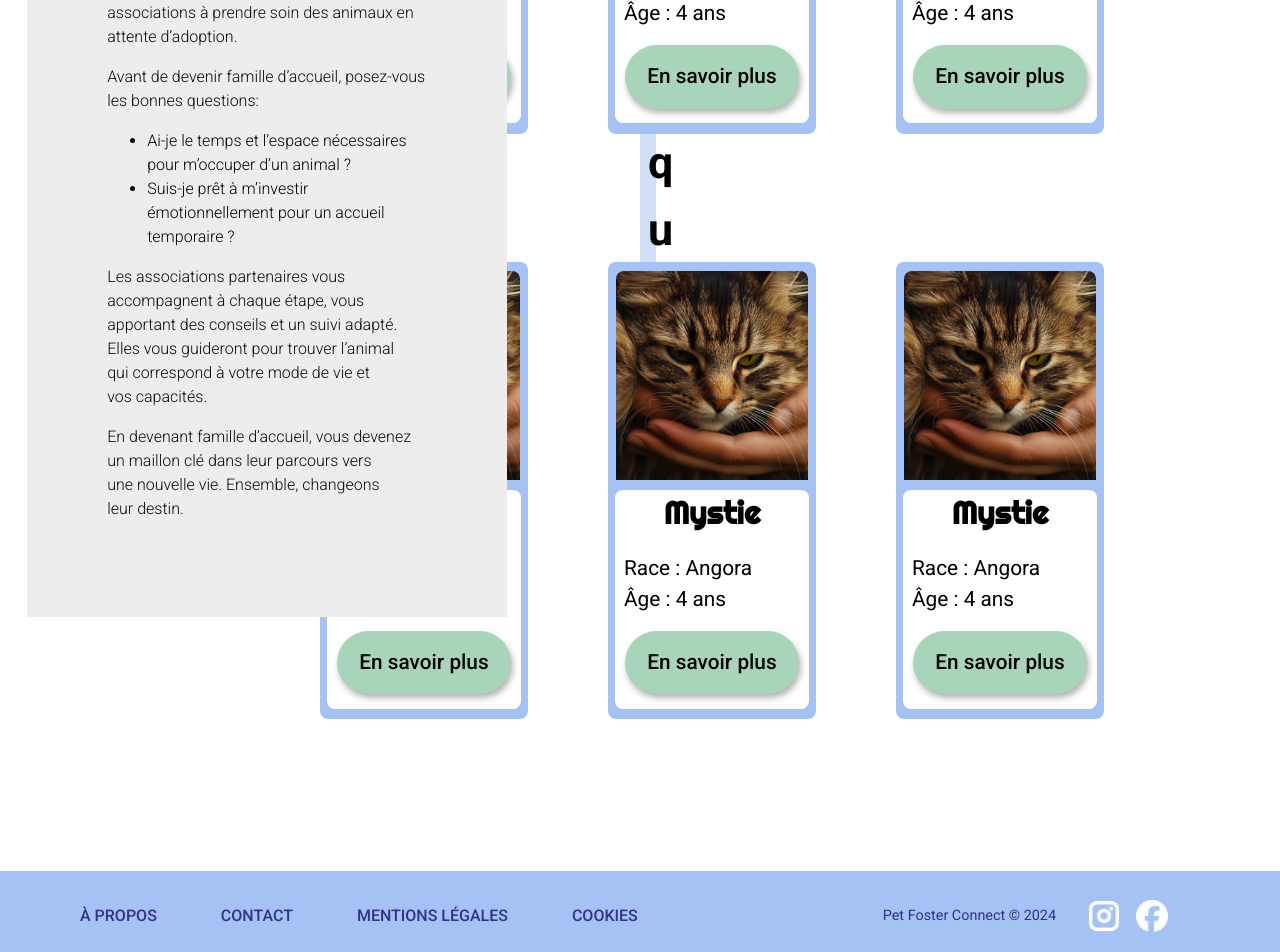
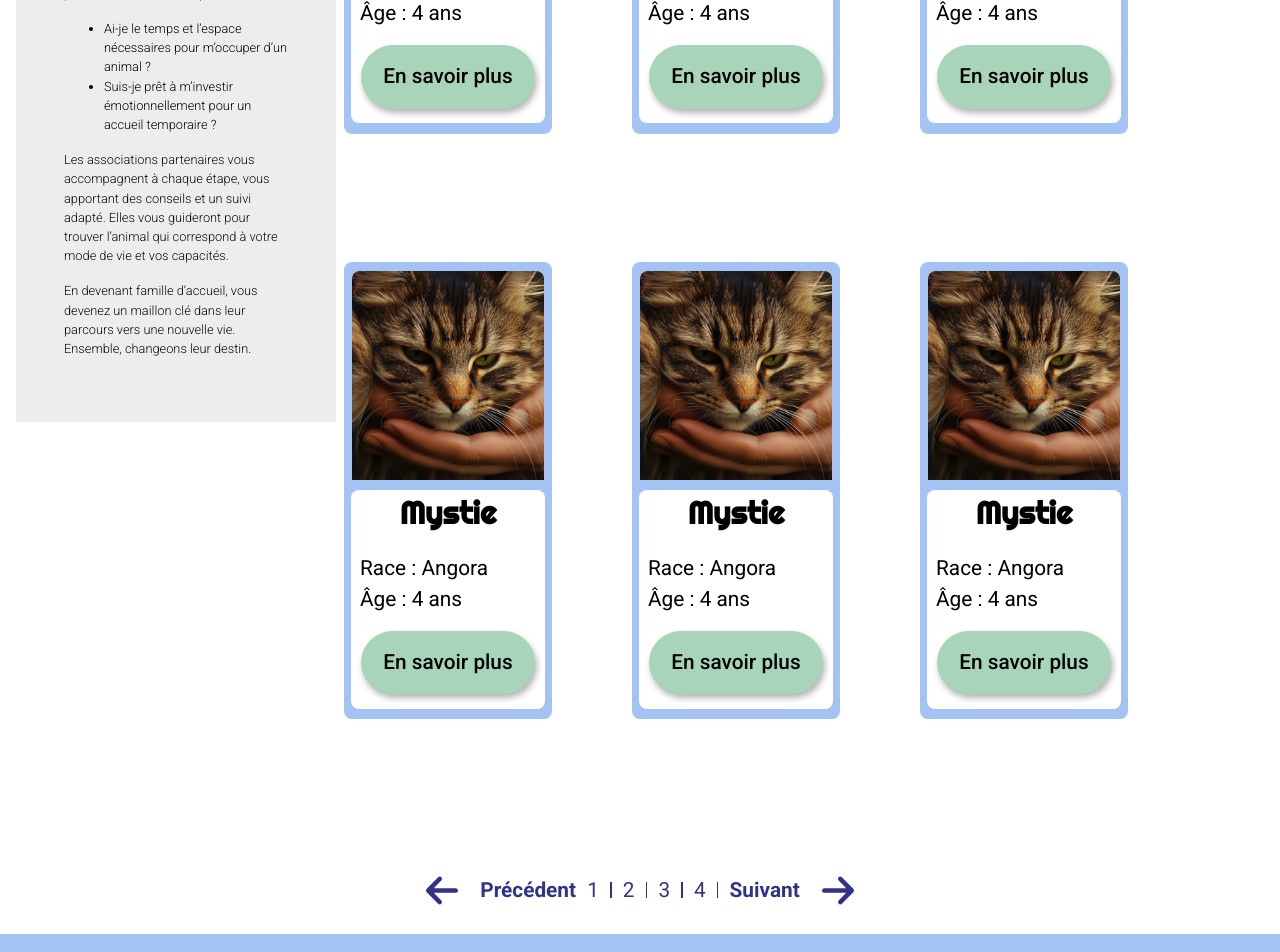
Before and after one commit to Cecile-Duc-Dit-Catty/Pet-Foster-Connect-Front, a React (Vite) app: page /animaux in a window 1280 px wide. Shown: the part 1020-1972 px from the top of the page. Built offline with nearby package versions, Linux system fonts and the light colour scheme.

Commit message:
feature: add pagination component

```diff
--- /dev/null
+++ b/src/components/pagination/pagination.module.css
@@ -0,0 +1,36 @@
+.paginationContainer {
+    display: flex;
+    gap: 1rem;
+    margin-bottom: 1.5rem;
+}
+
+.paginationBtn {
+    border: none;
+    background: none;
+    }
+
+.pagesContainer a {
+    text-decoration: none;
+    font-size: 1.3rem;
+}
+
+.pagesContainer a:hover {
+    opacity: 0.5;
+}
+
+
+.pagesContainer {
+    display: flex;
+    align-items: center;
+    gap: 0.7rem;
+}
+
+.paginationLine {
+    width: 1.5px;
+    height: 1rem;
+    background-color: var(--secondary-color);
+}
+
+.btnNav {
+    font-weight: bold;
+}
--- /dev/null
+++ b/src/components/pagination/pagination.tsx
@@ -0,0 +1,45 @@
+import styles from "./pagination.module.css";
+import ArrowLeft from "../../assets/icons/arrow-left-solid.svg";
+import ArrowRight from "../../assets/icons/arrow-right-solid.svg";
+import {Link} from "react-router-dom";
+
+const Pagination = () => {
+    return (
+        <>
+            <section className={styles.paginationContainer}>
+                <button className={styles.paginationBtn}>
+                    <img src={ArrowLeft} alt="photo suivante" />
+                </button>
+                <div className={styles.pagesContainer}>
+                    <Link to="/" className={styles.btnNav}>
+                        <p>Précédent </p>
+                    </Link>
+                    <Link to="/">
+                        <p>1 </p>
+                    </Link>
+                    <div className={styles.paginationLine}></div>
+                    <Link to="/">
+                        <p> 2 </p>
+                    </Link>
+                    <div className={styles.paginationLine}></div>
+                    <Link to="/">
+                        <p> 3 </p>
+                    </Link>
+                    <div className={styles.paginationLine}></div>
+                    <Link to="/">
+                        <p> 4 </p>
+                    </Link>
+                    <div className={styles.paginationLine}></div>
+                    <Link to="/" className={styles.btnNav}>
+                        <p>Suivant </p>
+                    </Link>
+                </div>
+                <button className={styles.paginationBtn}>
+                    <img src={ArrowRight} alt="photo précédente" />
+                </button>
+            </section>
+        </>
+    );
+};
+
+export default Pagination;
--- a/src/components/pawsHeader/pawsHeader.module.css
+++ b/src/components/pawsHeader/pawsHeader.module.css
@@ -6,6 +6,7 @@
     width: 100%;
     height: 16rem;
     padding-top: 20%;
+    z-index: 2;
 }
 
 .headerDescription p {
@@ -29,6 +30,23 @@
 @media (min-width: 1000px) {
 
     .headerDescription {
+        bottom: 15rem;
+        margin-inline: 30rem;
+    }
+
+    .headerDescription p {
+        font-size: 2rem;
+    }
+
+}
+
+/*--------------------------*/
+/* DESKTOP STANDARD VERSION */
+/*--------------------------*/
+
+@media screen and (min-width: 1920px) {
+
+    .headerDescription {
         bottom: 18rem;
         margin-inline: 40rem;
     }
@@ -36,5 +54,4 @@
     .headerDescription p {
         font-size: 2.8rem;
     }
-
 }
--- a/src/pages/AnimalsPage/AnimalsPage.module.css
+++ b/src/pages/AnimalsPage/AnimalsPage.module.css
@@ -6,6 +6,13 @@ main {
     flex-direction: column;
     align-items: center;
     position: relative;
+}
+
+.alignContain {
+    display: flex;
+    flex-direction: column;
+    align-items: center;
+    justify-content: center;
 }
 
 .asideContainer {
@@ -27,6 +34,7 @@ main {
     box-shadow: rgba(50, 50, 93, 0.25) 0px 6px 12px -2px, rgba(0, 0, 0, 0.3) 0px 3px 7px -3px;
     padding: 2rem;
     margin-top: 1rem;
+    z-index: 3;
 }
 
 .alignForm {
@@ -141,6 +149,105 @@ main {
 @media (min-width: 1000px) {
 
     .formContainerDesktop {
+        z-index: 2;
+        background-color: #EDEDED;
+        box-shadow: rgba(50, 50, 93, 0.25) 0px 6px 12px -2px, rgba(0, 0, 0, 0.3) 0px 3px 7px -3px;
+        padding: 2rem;
+        margin-top: 1rem;
+        width: 75rem;
+        height: 15rem;
+        bottom: 7rem;
+    }
+
+    .formContainerDesktop select {
+        width: 18rem;
+        height: 2.5rem;
+        border: none;
+        border-radius: 0.4rem;
+        margin-bottom: 2rem;
+        margin-right: 1.5rem;
+        margin-left: 3.5rem;
+    }
+
+
+    .asideContainer {
+        z-index: 0;
+        width: 20rem;
+        display: flex;
+        flex-direction: column;
+        background-color: #EDEDED;
+        padding: 3rem;
+        position: absolute;
+        left: 1rem;
+        top: 15rem;
+        padding-top: 18rem;
+    }
+
+    .asideContainer p {
+        color: #0A0A0A;
+    }
+
+    .asideContainer p, ul {
+        font-size: 0.8rem;
+    }
+
+    .asideContainer ul {
+        padding-bottom: 1rem;
+    }
+
+    .titleContainer {
+        text-align: center;
+        margin-bottom: 2rem;
+        font-size: 0.9rem;
+    }
+
+    .lineHeader {
+        width: 14.5rem;
+        height: 0.3rem;
+        background-color: var(--primary-color);
+        border-radius: 0.4rem;
+    }
+
+    .textContainer {
+        font-size: 1rem;
+        font-weight: 300;
+    }
+
+    .textContainer p {
+        padding-bottom: 1rem;
+    }
+
+    .animalsCardContainer {
+        display: flex;
+        flex-wrap: wrap;
+        gap: 5rem;
+        width: 50rem;
+        left: 6rem;
+
+    }
+
+    .buttonsContainerDesktop {
+        width: -25rem;
+        margin-bottom: 2rem;
+
+
+    }
+
+}
+
+/*--------------------------*/
+/* PORTABLE DESKTOP HD VERSION */
+/*--------------------------*/
+
+@media screen and (min-width: 1200px) { }
+
+/*--------------------------*/
+/* DESKTOP STANDARD VERSION */
+/*--------------------------*/
+
+@media screen and (min-width: 1920px) {
+
+    .formContainerDesktop {
         z-index: 1;
         background-color: #EDEDED;
         box-shadow: rgba(50, 50, 93, 0.25) 0px 6px 12px -2px, rgba(0, 0, 0, 0.3) 0px 3px 7px -3px;
@@ -220,15 +327,3 @@ main {
     }
 
 }
-
-/*--------------------------*/
-/* PORTABLE DESKTOP HD VERSION */
-/*--------------------------*/
-
-@media screen and (min-width: 1200px) { }
-
-/*--------------------------*/
-/* DESKTOP STANDARD VERSION */
-/*--------------------------*/
-
-@media screen and (min-width: 1920px) { }
--- a/src/pages/AnimalsPage/AnimalsPage.tsx
+++ b/src/pages/AnimalsPage/AnimalsPage.tsx
@@ -2,13 +2,15 @@ import styles from './AnimalsPage.module.css';
 import PawsHeader from '../../components/pawsHeader/pawsHeader.tsx';
 import CtaButton from '../../components/mainButton/ctaButton.tsx';
 import Reinit from '../../assets/icons/rotate-left-solid.svg';
-import AnimalCard from '../../components/animalCard/AnimalCard';
+import AnimalCard from '../../components/animalCard/animalCard.tsx';
+import Pagination from "../../components/pagination/pagination.tsx";
 
 const AnimalsPage = () => {
     return (
         <>
             <main>
-                <PawsHeader />
+                <PawsHeader/>
+                <div className={styles.alignContain}>
                 <section className={styles.formDesktop}>
                     <div className={styles.formContainerDesktop}>
                         <form action="">
@@ -42,9 +44,9 @@ const AnimalsPage = () => {
                                     </select>
                                 </div>
                                 <div className={styles.buttonsContainerDesktop}>
-                                    <CtaButton label={'Rechercher'} />
+                                    <CtaButton label={'Rechercher'}/>
                                     <button className={styles.reinit}>
-                                        <img src={Reinit} alt="Réinitialiser" />
+                                        <img src={Reinit} alt="Réinitialiser"/>
                                     </button>
                                 </div>
                             </div>
@@ -86,9 +88,9 @@ const AnimalsPage = () => {
                                 </select>
                             </div>
                             <div className={styles.buttonsContainerMobile}>
-                                <CtaButton label={'Rechercher'} />
+                                <CtaButton label={'Rechercher'}/>
                                 <button className={styles.reinit}>
-                                    <img src={Reinit} alt="Réinitialiser" />
+                                    <img src={Reinit} alt="Réinitialiser"/>
                                 </button>
                             </div>
                         </form>
@@ -96,12 +98,12 @@ const AnimalsPage = () => {
                 </section>
                 <div className={styles.alignDesktop}>
                     <section className={styles.animalsCardContainer}>
-                        <AnimalCard />
-                        <AnimalCard />
-                        <AnimalCard />
-                        <AnimalCard />
-                        <AnimalCard />
-                        <AnimalCard />
+                        <AnimalCard/>
+                        <AnimalCard/>
+                        <AnimalCard/>
+                        <AnimalCard/>
+                        <AnimalCard/>
+                        <AnimalCard/>
                     </section>
                 </div>
                 <div className={styles.asideContainer}>
@@ -147,6 +149,11 @@ const AnimalsPage = () => {
                             vie. Ensemble, changeons leur destin.
                         </p>
                     </div>
+
+                </div>
+                <section>
+                    <Pagination/>
+                </section>
                 </div>
             </main>
         </>
```
Also changed, not shown: src/assets/icons/arrow-left-solid.svg (added), src/assets/icons/arrow-right-solid.svg (added).
